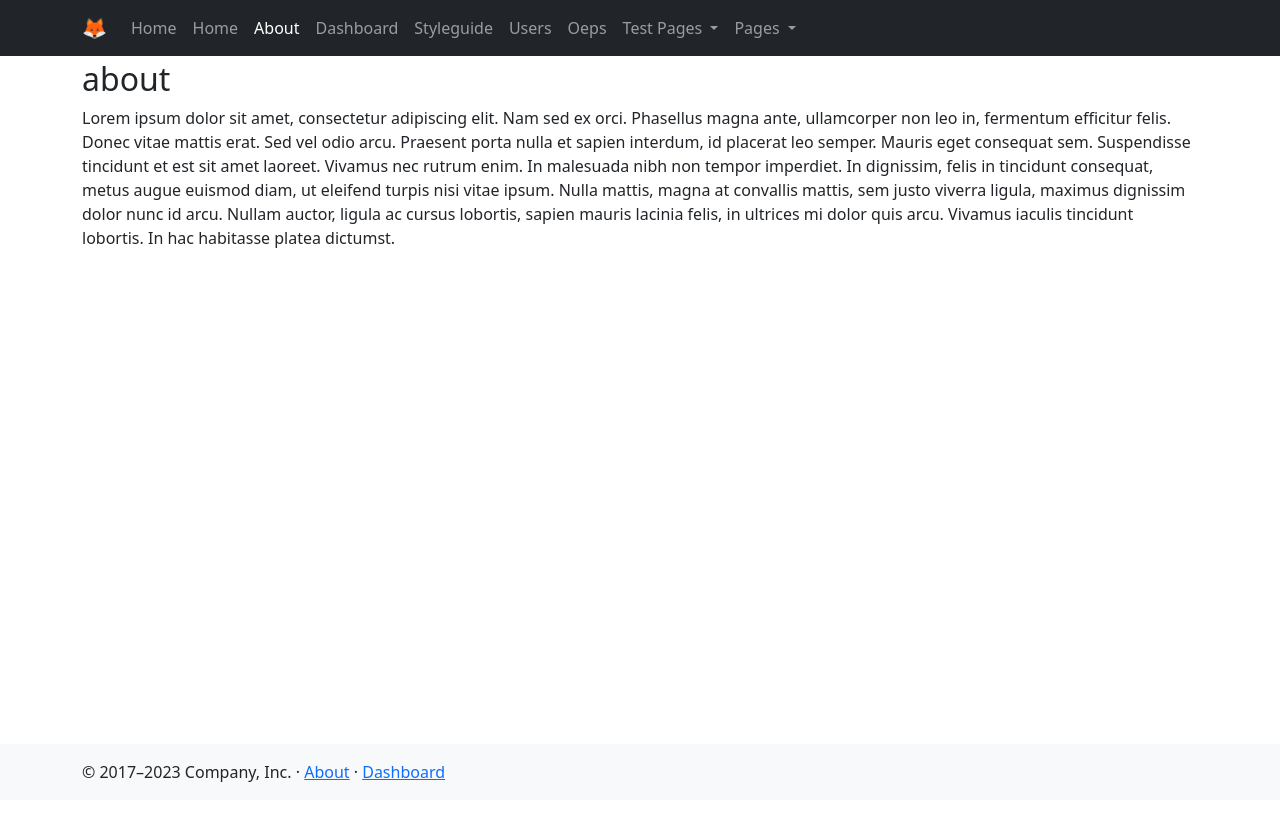
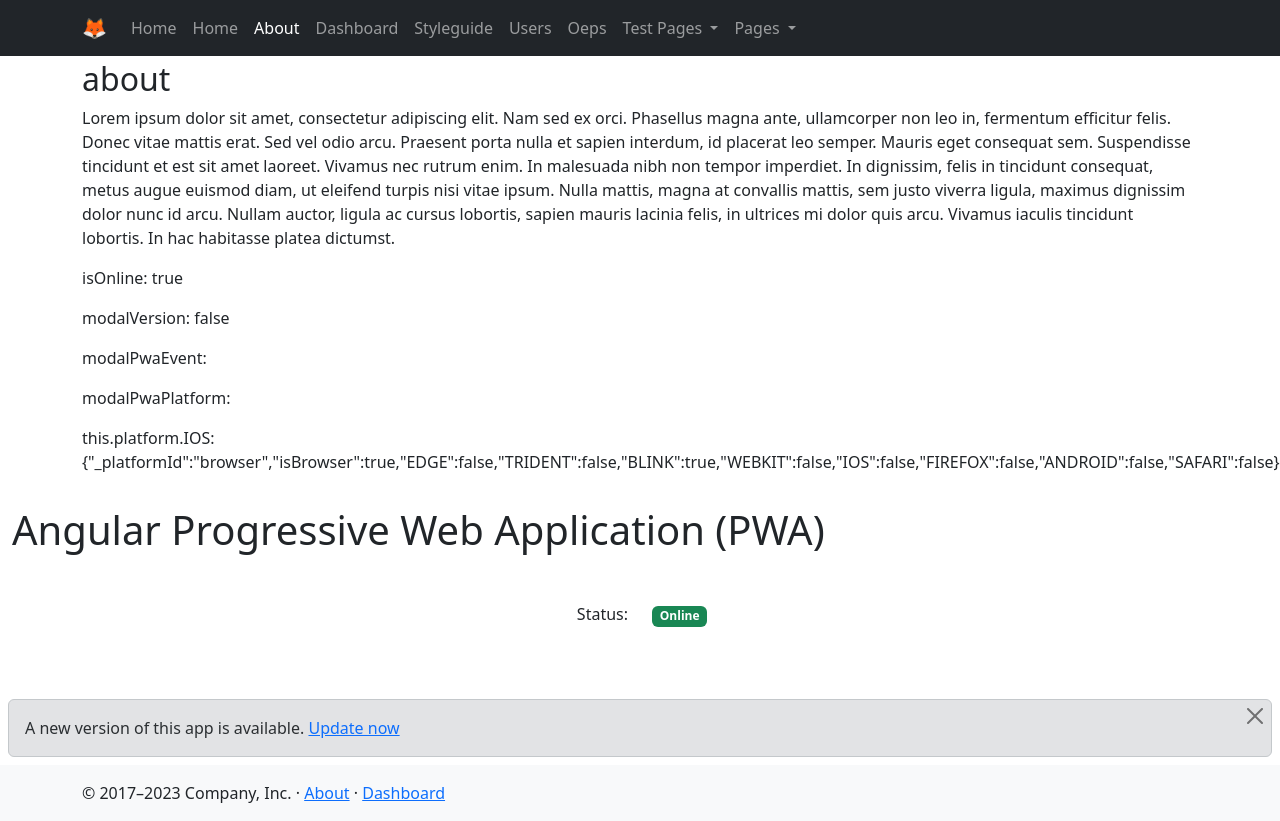
Before and after one commit to MatthijsKamstra/angular_pwa, an Angular app: page /about in a window 1280 px wide. Before the commit the page ends 800 px from the top, so only its background shows below. Built offline with nearby package versions, Linux system fonts and the light colour scheme; a web font is replaced by a local one.

Commit message:
test with platform

```diff
--- a/package.json
+++ b/package.json
@@ -13,6 +13,7 @@
   "private": true,
   "dependencies": {
     "@angular/animations": "^15.2.0",
+    "@angular/cdk": "^16.1.3",
     "@angular/common": "^15.2.0",
     "@angular/compiler": "^15.2.0",
     "@angular/core": "^15.2.0",
--- a/src/app/pages/about-page/about-page.component.html
+++ b/src/app/pages/about-page/about-page.component.html
@@ -1 +1,67 @@
-<section class="container"><h2>about</h2><p>Lorem ipsum dolor sit amet, consectetur adipiscing elit. Nam sed ex orci. Phasellus magna ante, ullamcorper non leo in, fermentum efficitur felis. Donec vitae mattis erat. Sed vel odio arcu. Praesent porta nulla et sapien interdum, id placerat leo semper. Mauris eget consequat sem. Suspendisse tincidunt et est sit amet laoreet. Vivamus nec rutrum enim. In malesuada nibh non tempor imperdiet. In dignissim, felis in tincidunt consequat, metus augue euismod diam, ut eleifend turpis nisi vitae ipsum. Nulla mattis, magna at convallis mattis, sem justo viverra ligula, maximus dignissim dolor nunc id arcu. Nullam auctor, ligula ac cursus lobortis, sapien mauris lacinia felis, in ultrices mi dolor quis arcu. Vivamus iaculis tincidunt lobortis. In hac habitasse platea dictumst.</p></section>
+<section class="container">
+	<h2>about</h2>
+	<p>Lorem ipsum dolor sit amet, consectetur adipiscing elit. Nam sed ex orci. Phasellus magna ante, ullamcorper non
+		leo in, fermentum efficitur felis. Donec vitae mattis erat. Sed vel odio arcu. Praesent porta nulla et sapien
+		interdum, id placerat leo semper. Mauris eget consequat sem. Suspendisse tincidunt et est sit amet laoreet.
+		Vivamus nec rutrum enim. In malesuada nibh non tempor imperdiet. In dignissim, felis in tincidunt consequat,
+		metus augue euismod diam, ut eleifend turpis nisi vitae ipsum. Nulla mattis, magna at convallis mattis, sem
+		justo viverra ligula, maximus dignissim dolor nunc id arcu. Nullam auctor, ligula ac cursus lobortis, sapien
+		mauris lacinia felis, in ultrices mi dolor quis arcu. Vivamus iaculis tincidunt lobortis. In hac habitasse
+		platea dictumst.</p>
+</section>
+
+<section class="container">
+	<p>isOnline: {{this.isOnline}}</p>
+	<p>modalVersion: {{this.modalVersion}}</p>
+	<p>modalPwaEvent: {{this.modalPwaEvent}}</p>
+	<p>modalPwaPlatform: {{this.modalPwaPlatform}}</p>
+	<p>this.platform.IOS: {{getPlatform()}}</p>
+</section>
+
+<div class="container-fluid py-3">
+	<h1>Angular Progressive Web Application (PWA)</h1>
+
+	<div class="row my-5">
+		<div class="col text-end">
+			Status:
+		</div>
+		<div class="col">
+			<span class="badge bg-success" *ngIf="isOnline">Online</span>
+			<span class="badge bg-danger" *ngIf="!isOnline">Offline</span>
+		</div>
+	</div>
+</div>
+
+
+<div class="alert alert-secondary m-2">
+	<button type="button" class="btn-close position-absolute top-0 end-0 m-1" aria-label="Close"
+		(click)="closeVersion()"></button>
+	A new version of this app is available. <a href="" (click)="updateVersion()">Update now</a>
+</div>
+
+<div class="w-100 position-absolute top-0" *ngIf="modalVersion">
+	<div class="alert alert-secondary m-2">
+		<button type="button" class="btn-close position-absolute top-0 end-0 m-1" aria-label="Close"
+			(click)="closeVersion()"></button>
+		A new version of this app is available. <a href="" (click)="updateVersion()">Update now</a>
+	</div>
+</div>
+
+<div class="w-100 position-absolute bottom-0" *ngIf="modalPwaPlatform === 'ANDROID' || modalPwaPlatform === 'IOS'">
+	<div class="alert alert-secondary m-2">
+		<button type="button" class="btn-close position-absolute top-0 end-0 m-1" aria-label="Close"
+			(click)="closePwa()"></button>
+		<!-- Android -->
+		<div *ngIf="modalPwaPlatform === 'ANDROID'" (click)="addToHomeScreen()">
+			Add this WEB app to home screen
+		</div>
+		<!-- iOS with Safari -->
+		<div *ngIf="modalPwaPlatform === 'IOS'">
+			To install this WEB app on your device, tap the "Menu" button
+			<img src="https://res.cloudinary.com/rodrigokamada/image/upload/v1641089482/Blog/angular-pwa/safari_action_button_38x50.png"
+				class="ios-menu m-0" />
+			and then "Add to home screen" button
+			<i class="bi bi-plus-square"></i>
+		</div>
+	</div>
+</div>
--- a/src/app/pages/about-page/about-page.component.scss
+++ b/src/app/pages/about-page/about-page.component.scss
@@ -0,0 +1,3 @@
+.ios-menu {
+	width: 14px;
+}
--- a/src/app/pages/about-page/about-page.component.ts
+++ b/src/app/pages/about-page/about-page.component.ts
@@ -1,10 +1,89 @@
-import { Component } from '@angular/core';
+import { Component, OnInit } from '@angular/core';
+import { Platform } from '@angular/cdk/platform';
+import { SwUpdate, VersionReadyEvent } from '@angular/service-worker';
+import { filter, map } from 'rxjs';
 
 @Component({
-  selector: 'app-about-page',
-  templateUrl: './about-page.component.html',
-  styleUrls: ['./about-page.component.scss']
+	selector: 'app-about-page',
+	templateUrl: './about-page.component.html',
+	styleUrls: ['./about-page.component.scss']
 })
-export class AboutPageComponent {
+export class AboutPageComponent implements OnInit {
+
+	isOnline: boolean;
+	modalVersion: boolean;
+	modalPwaEvent: any;
+	modalPwaPlatform: string | undefined;
+
+	constructor(
+		private platform: Platform,
+		private swUpdate: SwUpdate
+	) {
+		this.isOnline = false;
+		this.modalVersion = false;
+	}
+
+	public ngOnInit(): void {
+		this.updateOnlineStatus();
+
+		window.addEventListener('online', this.updateOnlineStatus.bind(this));
+		window.addEventListener('offline', this.updateOnlineStatus.bind(this));
+
+		if (this.swUpdate.isEnabled) {
+			this.swUpdate.versionUpdates.pipe(
+				filter((evt: any): evt is VersionReadyEvent => evt.type === 'VERSION_READY'),
+				map((evt: any) => {
+					console.info(`currentVersion=[${evt.currentVersion} | latestVersion=[${evt.latestVersion}]`);
+					this.modalVersion = true;
+				}),
+			);
+		}
+
+		this.loadModalPwa();
+	}
+
+	private updateOnlineStatus(): void {
+		this.isOnline = window.navigator.onLine;
+		console.info(`isOnline=[${this.isOnline}]`);
+	}
+
+	public updateVersion(): void {
+		this.modalVersion = false;
+		window.location.reload();
+	}
+
+	public closeVersion(): void {
+		this.modalVersion = false;
+	}
+
+	private loadModalPwa(): void {
+		if (this.platform.ANDROID) {
+			window.addEventListener('beforeinstallprompt', (event: any) => {
+				event.preventDefault();
+				this.modalPwaEvent = event;
+				this.modalPwaPlatform = 'ANDROID';
+			});
+		}
+
+		if (this.platform.IOS && this.platform.SAFARI) {
+			const isInStandaloneMode = ('standalone' in window.navigator) && ((<any>window.navigator)['standalone']);
+			if (!isInStandaloneMode) {
+				this.modalPwaPlatform = 'IOS';
+			}
+		}
+	}
+
+	public addToHomeScreen(): void {
+		this.modalPwaEvent.prompt();
+		this.modalPwaPlatform = undefined;
+	}
+
+	public closePwa(): void {
+		this.modalPwaPlatform = undefined;
+	}
+
+	getPlatform(): any {
+		return JSON.stringify(this.platform);
+	}
 
 }
```
Also changed, not shown: 2 other files (tests, documents, lock files or other folders).
